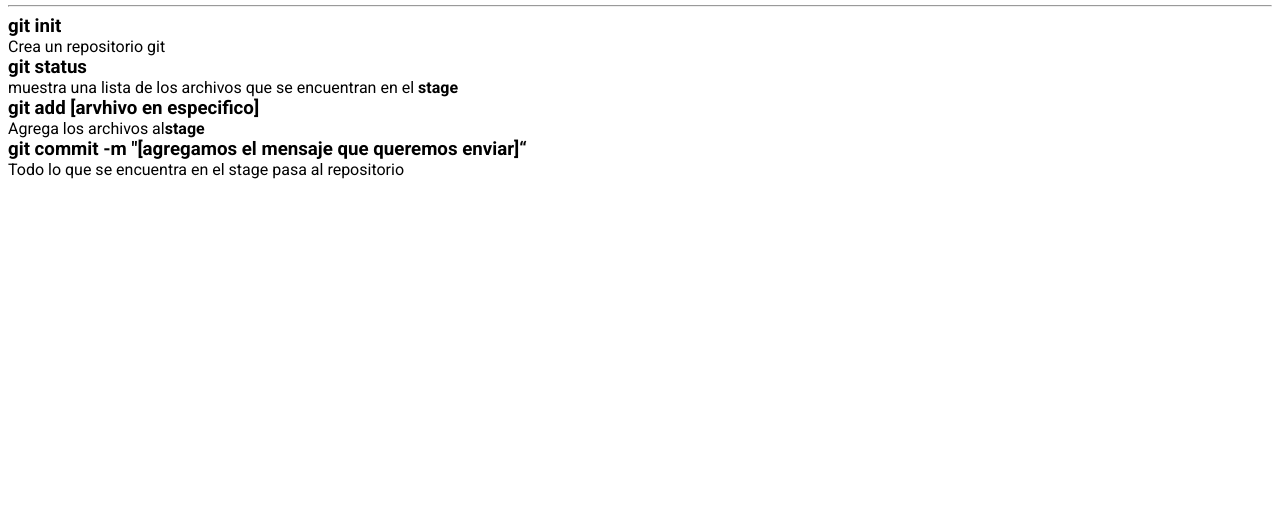
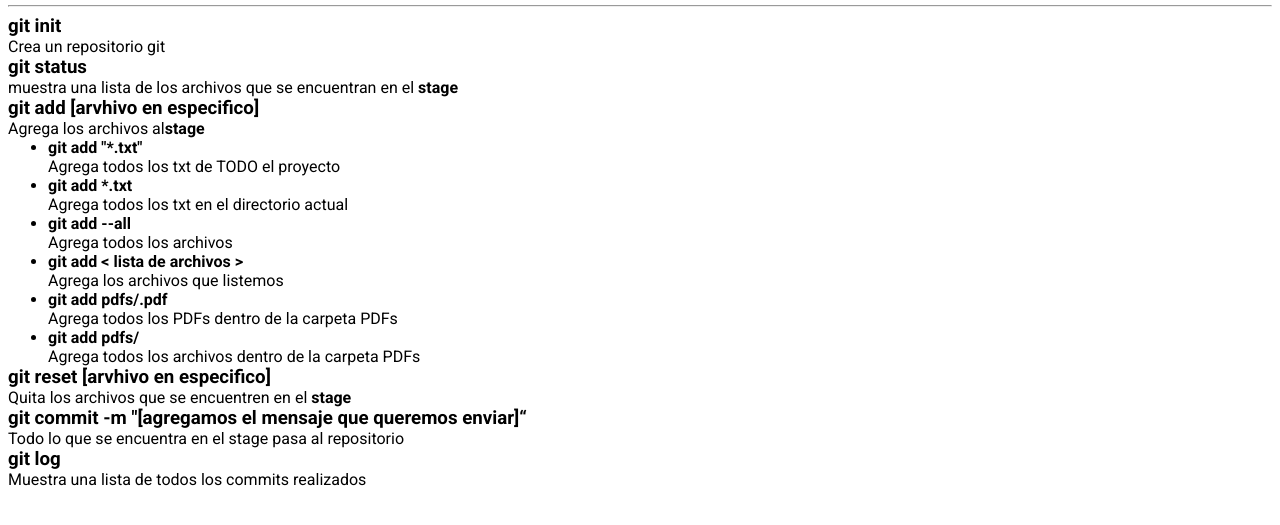
Before and after one commit to ulisote/GitNotas, a plain HTML site: page index.html in a window 1280 px wide. Shown: the part 49-574 px from the top of the page. Drawn offline with Linux system fonts and the light colour scheme.

Commit message:
Se agregó la lista de adds

```diff
--- a/index.html
+++ b/index.html
@@ -24,10 +24,44 @@
 		<div>
 			<h3>git add [arvhivo en especifico] </h3>
 			<p>Agrega los archivos al<strong>stage</strong></p>
+			<ul>
+				<li>
+					<h4>git add "*.txt"</h4>
+					<p>Agrega todos los txt de TODO el proyecto</p>
+				</li>
+				<li>
+					<h4>git add *.txt</h4>
+					<p>Agrega todos los txt en el directorio actual</p>
+				</li>
+				<li>
+					<h4>git add --all</h4>
+					<p>Agrega todos los archivos</p>
+				</li>
+				<li>
+					<h4>git add < lista de archivos ></h4>
+					<p>Agrega los archivos que listemos</p>
+				</li>
+				<li>
+					<h4>git add pdfs/.pdf</h4>
+					<p>Agrega todos los PDFs dentro de la carpeta PDFs</p>
+				</li>
+				<li>
+					<h4>git add pdfs/</h4>
+					<p>Agrega todos los archivos dentro de la carpeta PDFs</p>
+				</li>
+			</ul>
+		</div>
+		<div>
+			<h3>git reset [arvhivo en especifico] </h3>
+			<p>Quita los archivos que se encuentren en el <strong>stage</strong></p>
 		</div>
 		<div>
 			<h3>git commit -m "[agregamos el mensaje que queremos enviar]“ </h3>
 			<p>Todo lo que se encuentra en el stage pasa al repositorio</p>
+		</div>
+		<div>
+			<h3>git log </h3>
+			<p>Muestra una lista de todos los commits realizados</p>
 		</div>
 	</div>
 
--- a/src/css/style.css
+++ b/src/css/style.css
@@ -2,7 +2,7 @@ body{
 	font-family: 'Roboto';
 }
 
-h1,h3,p{
+h1,h3,h4,p,ul,li{
 	margin: 0;
 }
 .container{
```
